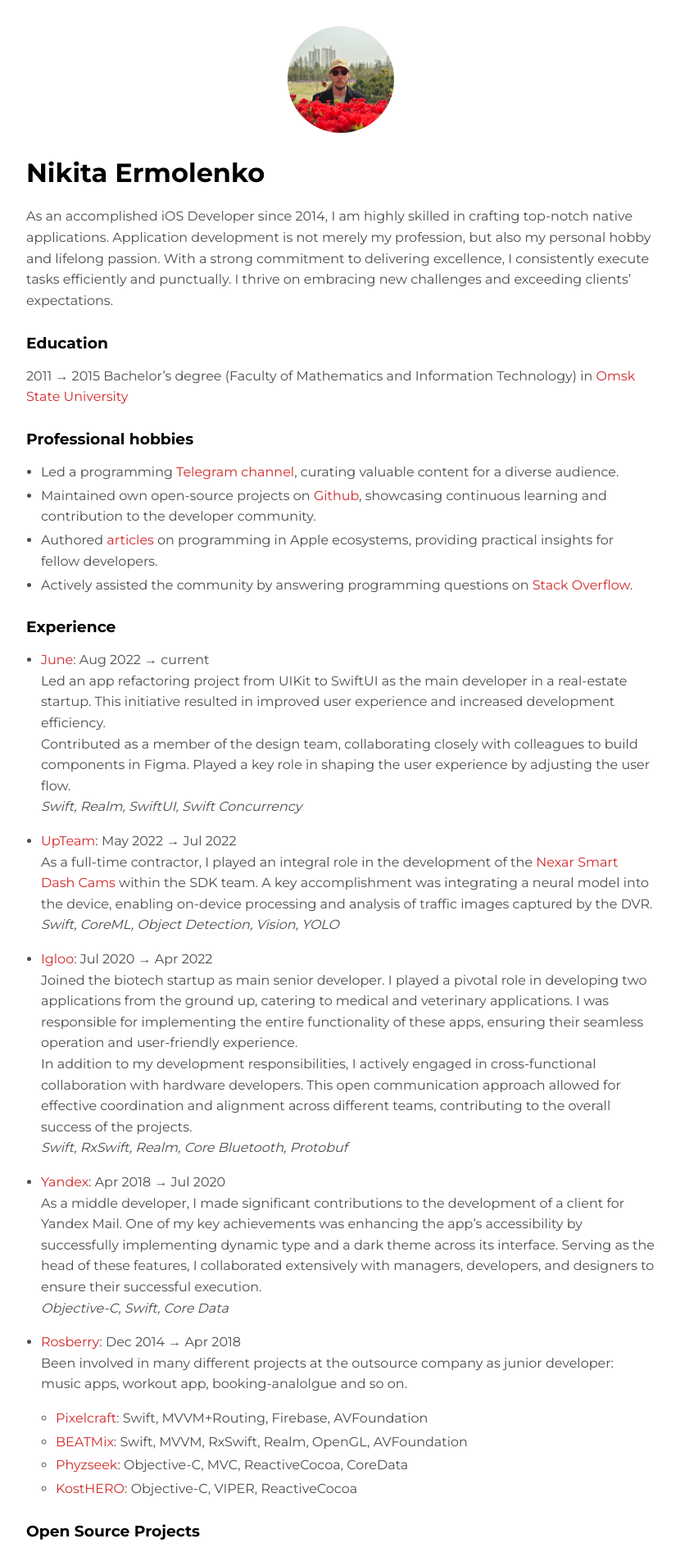
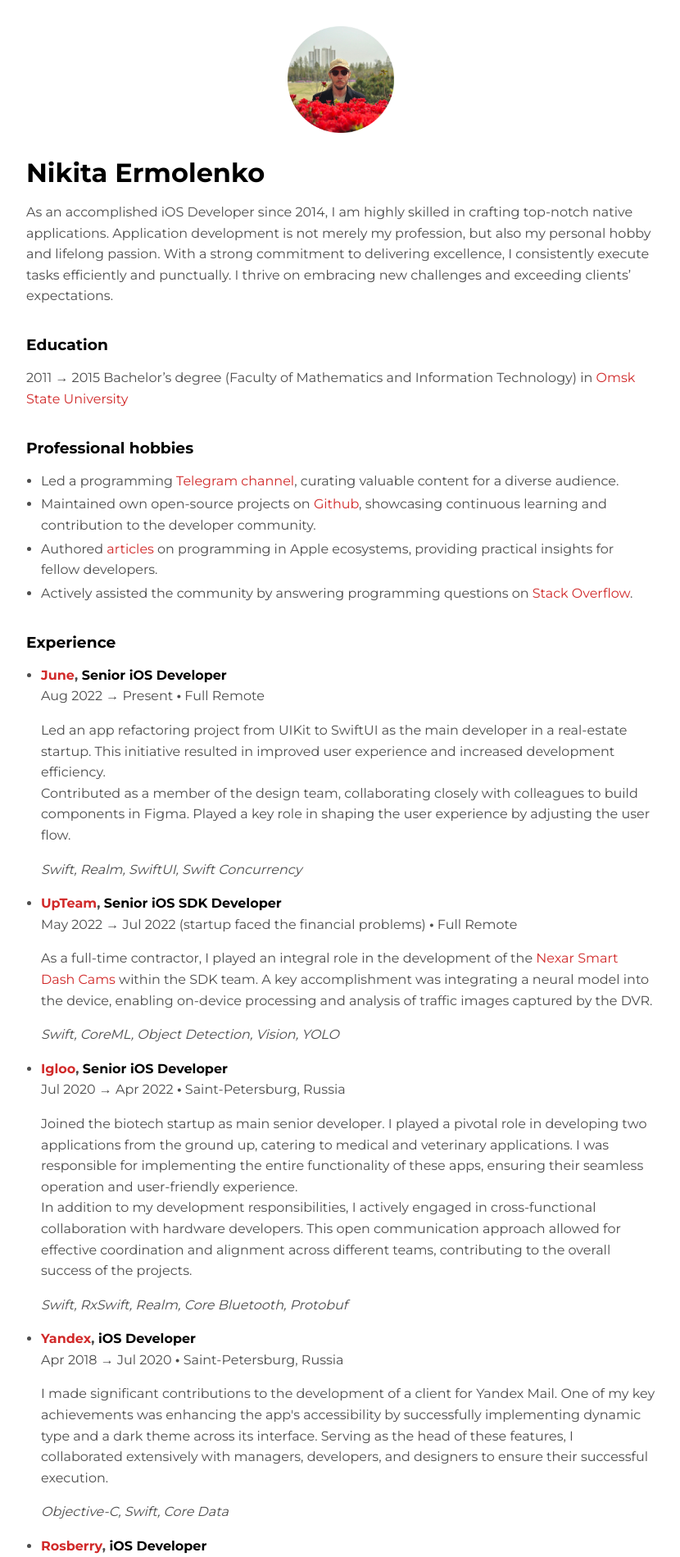
Before and after one commit to Otbivnoe/Otbivnoe.github.io, a Jekyll site: the page built from tabs/resume.md, in a window 1280 px wide. Shown: the top 1899 px of the page at 82% size, without its empty margins (224-1054 px from the left). Built offline with Jekyll 4.4.1, drawn with Linux system fonts in a browser that asks for light colours; some of the changed text lies outside the part shown.

Commit message:
Adjusted experience layout in resume + other small improvements

```diff
--- /dev/null
+++ b/_includes/experience.html
@@ -0,0 +1,7 @@
+<li>
+    <b><a href="{{ include.link }}">{{ include.company }}</a>, </b>
+    <b class="resume-position">{{ include.position }}</b>
+    <br>{{ include.time }} <b>&#x2022;</b> {{ include.city }}<br>
+    <p>{{ include.description }}</p>
+    <p><i>{{ include.stack }}</i></p>
+</li>
--- a/_layouts/resume.html
+++ b/_layouts/resume.html
@@ -13,8 +13,7 @@
         <title>{% if page.title == nil %} {{ site.title }} {% else %} {{ page.title }} {% endif %}</title>
 		<link rel="icon" href="assets/img/favicon.ico" />
         <link rel="stylesheet" href="/assets/css/style.css" />
-        <link rel="stylesheet" href="/assets/css/code-highlight.css" />
-        <link rel="stylesheet" href="/assets/css/post.css" />
+        <link rel="stylesheet" href="/assets/css/resume.css" />
 	</head>
 
 	<body>
--- a/assets/css/colors.scss
+++ b/assets/css/colors.scss
@@ -2,6 +2,12 @@
 
 $content-background-color--light: white;
 $content-background-color--dark: #141414;
+
+$header--light: black;
+$header--dark: white;
+
+$text--light: #4d4d4d;
+$text--dark: #bdbdbd;
 
 // Sidebar
 
@@ -39,12 +45,6 @@
 $post-logo-background--light: #f4f4f4;
 $post-logo-background--dark: #afb0b1;
 
-$post-header--light: black;
-$post-header--dark: white;
-
-$post-text--light: #4d4d4d;
-$post-text--dark: #bdbdbd;
-
 $post-code--light: #4d4d4d;
 $post-code--dark: #de6b18;
 
@@ -69,3 +69,8 @@
 
 $badge-title--light: black;
 $badge-title--dark: white;
+
+// Resume
+
+$resume-position--light: black;
+$resume-position--dark: white;
--- a/assets/css/post.scss
+++ b/assets/css/post.scss
@@ -34,15 +34,6 @@
   height: auto;
 }
 
-h1,
-h2,
-h3,
-h4,
-h5,
-h6 {
-  color: $post-header--light;
-}
-
 h2 {
   margin-top: 2rem;
   margin-bottom: 0.5rem;
@@ -51,35 +42,6 @@
 h3 {
   margin-top: 1.7rem;
   margin-bottom: 0.2rem;
-}
-
-p {
-  color: $post-text--light;
-  font-size: 1rem;
-}
-
-p,
-li {
-  line-height: 1.6rem;
-}
-
-a {
-  color: $red-color;
-  text-decoration: none;
-}
-
-a:hover {
-  text-decoration: underline;
-}
-
-ul,
-ol {
-  padding-left: 18px;
-}
-
-li {
-  margin: 0.2rem 0 0 0;
-  color: $post-text--light;
 }
 
 table.text th,
@@ -95,19 +57,6 @@
   background: $post-code-background--light;
   color: $post-code--light;
   font-family: inherit;
-}
-
-hr {
-  border: none;
-  margin-top: 20px;
-  margin-bottom: 20px;
-  text-align: center;
-}
-
-hr::after {
-  color: $post-text--light;
-  content: "\2022\2022\2022";
-  letter-spacing: 12px;
 }
 
 .highlight {
@@ -134,30 +83,12 @@
 }
 
 @media (prefers-color-scheme: dark) {
-  h1,
-  h2,
-  h3,
-  h4,
-  h5,
-  h6 {
-    color: $post-header--dark;
-  }
-
-  li,
-  p {
-    color: $post-text--dark;
-  }
-
   p > code,
   em > code,
   ul > code,
   li > code {
     background: $post-code-background--dark;
     color: $post-code--dark;
-  }
-
-  hr::after {
-    color: $post-text--dark;
   }
 
   .post-logo {
--- /dev/null
+++ b/assets/css/resume.scss
@@ -0,0 +1,64 @@
+---
+---
+
+@import "colors";
+
+h3 {
+    margin-top: 2.2rem;
+    margin-bottom: 0.2rem;
+}
+
+.resume-name {
+    margin-bottom: 0px;
+}
+
+.resume-position {
+    color: $resume-position--light;
+}
+
+.resume__content {
+    max-width: 1000px;
+    padding-right: 20%;
+    padding-left: 20%;
+    margin-right: auto;
+    margin-left: auto;
+}
+
+.resume__avatar-container {
+    display: block;
+    margin-top: 32px;
+    margin-bottom: 25px;
+    text-align: center;
+}
+
+.resume__avatar {
+    width: 130px;
+    height: 130px;
+}
+
+@media (prefers-color-scheme: dark) {
+    .resume-position {
+        color: $resume-position--dark;
+    }
+}
+
+@media print {
+    .resume__content {
+        padding-right: 4%;
+        padding-left: 4%;
+    }
+}
+
+@media (max-width: 800px) {
+    .resume__content {
+        width: 94%;
+        max-width: auto;
+        padding-right: 3%;
+        padding-left: 3%;
+    }
+
+    .resume__avatar {
+        width: 100px;
+        height: 100px;
+    }
+}
--- a/assets/css/style.scss
+++ b/assets/css/style.scss
@@ -20,6 +20,58 @@
   margin: 0;
   background-color: $content-background-color--light;
   font-family: "Montserrat", sans-serif;
+}
+
+h1,
+h2,
+h3,
+h4,
+h5,
+h6 {
+  color: $header--light;
+}
+
+p {
+  color: $text--light;
+  font-size: 1rem;
+}
+
+p,
+li {
+  line-height: 1.6rem;
+  font-size: 1rem;
+}
+
+a {
+  color: $red-color;
+  text-decoration: none;
+}
+
+a:hover {
+  text-decoration: underline;
+}
+
+ul,
+ol {
+  padding-left: 18px;
+}
+
+li {
+  margin: 0.2rem 0 0 0;
+  color: $text--light;
+}
+
+hr {
+  border: none;
+  margin-top: 20px;
+  margin-bottom: 20px;
+  text-align: center;
+}
+
+hr::after {
+  color: $text--light;
+  content: "\2022\2022\2022";
+  letter-spacing: 12px;
 }
 
 /* Sidebar */
@@ -319,28 +371,6 @@
   color: $badge-title--light;
 }
 
-/* Resume */
-
-.resume__content {
-  max-width: 1000px;
-  padding-right: 20%;
-  padding-left: 20%;
-  margin-right: auto;
-  margin-left: auto;
-}
-
-.resume__avatar-container {
-  display: block;
-  margin-top: 32px;
-  margin-bottom: 25px;
-  text-align: center;
-}
-
-.resume__avatar {
-  width: 130px;
-  height: 130px;
-}
-
 /* Media */
 
 @media (max-height: 800px) {
@@ -399,23 +429,29 @@
     margin-bottom: 25px;
     text-align: center;
   }
-
-  .resume__content {
-    width: 94%;
-    max-width: auto;
-    padding-right: 3%;
-    padding-left: 3%;
-  }
-
-  .resume__avatar {
-    width: 100px;
-    height: 100px;
-  }
 }
 
 @media (prefers-color-scheme: dark) {
   body {
     background-color: $content-background-color--dark;
+  }
+
+  h1,
+  h2,
+  h3,
+  h4,
+  h5,
+  h6 {
+    color: $header--dark;
+  }
+
+  li,
+  p {
+    color: $text--dark;
+  }
+
+  hr::after {
+    color: $text--dark;
   }
 
   .article {
--- a/tabs/resume.md
+++ b/tabs/resume.md
@@ -4,13 +4,15 @@
 layout: resume
 ---
 
-# Nikita Ermolenko
+<h1 class="resume-name">Nikita Ermolenko</h1>
 
 As an accomplished iOS Developer since 2014, I am highly skilled in crafting top-notch native applications. Application development is not merely my profession, but also my personal hobby and lifelong passion. With a strong commitment to delivering excellence, I consistently execute tasks efficiently and punctually. I thrive on embracing new challenges and exceeding clients' expectations.
+
 
 ### Education
 
 2011 → 2015 Bachelor's degree (Faculty of Mathematics and Information Technology) in [Omsk State University](https://omsu.ru/about/structure/general/omp/eng/)
+
 
 ### Professional hobbies
 
@@ -19,42 +21,80 @@
 - Authored [articles](/) on programming in Apple ecosystems, providing practical insights for fellow developers.
 - Actively assisted the community by answering programming questions on [Stack Overflow](https://stackoverflow.com/users/3733734/nikita-ermolenko?tab=profile).
 
+
 ### Experience
-- [June](https://junehomes.com/about-us): Aug 2022 → current
-<br>
+
+<ul>
+{%
+include experience.html
+company = "June"
+link = "https://junehomes.com/about-us"
+position = "Senior iOS Developer"
+time = "Aug 2022 → Present"
+city = "Full Remote"
+description = "
 Led an app refactoring project from UIKit to SwiftUI as the main developer in a real-estate startup. This initiative resulted in improved user experience and increased development efficiency.
 <br>
 Contributed as a member of the design team, collaborating closely with colleagues to build components in Figma. Played a key role in shaping the user experience by adjusting the user flow.
-<br>
-*Swift, Realm, SwiftUI, Swift Concurrency*
+"
+stack = "Swift, Realm, SwiftUI, Swift Concurrency"
+%}
 
-- [UpTeam](https://upteam.com): May 2022 → Jul 2022
-<br>
-As a full-time contractor, I played an integral role in the development of the [Nexar Smart Dash Cams](https://www.getnexar.com) within the SDK team. A key accomplishment was integrating a neural model into the device, enabling on-device processing and analysis of traffic images captured by the DVR.
-<br>
-*Swift, CoreML, Object Detection, Vision, YOLO*
+{%
+include experience.html
+company = "UpTeam"
+link = "https://upteam.com"
+position = "Senior iOS SDK Developer"
+time = "May 2022 → Jul 2022 (startup faced the financial problems)"
+city = "Full Remote"
+description = "
+As a full-time contractor, I played an integral role in the development of the <a href='https://www.getnexar.com'>Nexar Smart Dash Cams</a> within the SDK team. A key accomplishment was integrating a neural model into the device, enabling on-device processing and analysis of traffic images captured by the DVR.
+"
+stack = "Swift, CoreML, Object Detection, Vision, YOLO"
+%}
 
-- [Igloo](https://iglootest.ru): Jul 2020 → Apr 2022
-<br>
+{%
+include experience.html
+company = "Igloo"
+link = "https://www.linkedin.com/company/iglootest/about/"
+position = "Senior iOS Developer"
+time = "Jul 2020 → Apr 2022"
+city = "Saint-Petersburg, Russia"
+description = "
 Joined the biotech startup as main senior developer. I played a pivotal role in developing two applications from the ground up, catering to medical and veterinary applications. I was responsible for implementing the entire functionality of these apps, ensuring their seamless operation and user-friendly experience.
 <br>
 In addition to my development responsibilities, I actively engaged in cross-functional collaboration with hardware developers. This open communication approach allowed for effective coordination and alignment across different teams, contributing to the overall success of the projects.
-<br>
-*Swift, RxSwift, Realm, Core Bluetooth, Protobuf*
+"
+stack = "Swift, RxSwift, Realm, Core Bluetooth, Protobuf"
+%}
 
-- [Yandex](https://apps.apple.com/us/app/yandex-mail-email-app/id441785419): Apr 2018 → Jul 2020
-<br>
-As a middle developer, I made significant contributions to the development of a client for Yandex Mail. One of my key achievements was enhancing the app's accessibility by successfully implementing dynamic type and a dark theme across its interface. Serving as the head of these features, I collaborated extensively with managers, developers, and designers to ensure their successful execution.
-<br>
-*Objective-C, Swift, Core Data*
+{%
+include experience.html
+company = "Yandex"
+link = "https://yandex.com/company/"
+position = "iOS Developer"
+time = "Apr 2018 → Jul 2020"
+city = "Saint-Petersburg, Russia"
+description = "
+I made significant contributions to the development of a client for Yandex Mail. One of my key achievements was enhancing the app's accessibility by successfully implementing dynamic type and a dark theme across its interface. Serving as the head of these features, I collaborated extensively with managers, developers, and designers to ensure their successful execution.
+"
+stack = "Objective-C, Swift, Core Data"
+%}
 
-- [Rosberry](https://rosberry.com/): Dec 2014 → Apr 2018
-<br>
+{%
+include experience.html
+company = "Rosberry"
+link = "https://rosberry.com/"
+position = "iOS Developer"
+time = "Dec 2014 → Apr 2018"
+city = "Omsk, Russia"
+description = "
 Been involved in many different projects at the outsource company as junior developer: music apps, workout app, booking-analolgue and so on.
-    - [Pixelcraft](https://itunes.apple.com/us/app/pixelcraft-color-by-number-art/id1303437993?mt=8): Swift, MVVM+Routing, Firebase, AVFoundation
-    - [BEATMix](https://itunes.apple.com/us/app/beatmix/id1227356223): Swift, MVVM, RxSwift, Realm, OpenGL, AVFoundation
-    - [Phyzseek](https://itunes.apple.com/us/app/id1076780161?mt=8): Objective-C, MVC, ReactiveCocoa, CoreData
-    - [KostHERO](https://itunes.apple.com/ru/app/kosthero/id1140399629?l=en&mt=8): Objective-C, VIPER, ReactiveCocoa
+"
+stack = "Swift, RxSwift, ReactiveCocoa, Viper, CoreData, Objective-C"
+%}
+</ul>
+
 
 ### Open Source Projects
 
@@ -64,12 +104,14 @@
  - [Framezilla](https://github.com/Otbivnoe/Framezilla): Elegant library that wraps working with frames with a nice chaining syntax.
  - [Framer](https://github.com/Otbivnoe/Framer): Framer is a good framework that wraps working with frames with a nice chaining syntax.
 
+
 ### Articles
 
 {% for post in site.posts | sort: "date" %}
 - [{{ post.title }}]({{ post.url }}). {{ post.subtitle }}
 {% endfor %}
 
+
 ### Contacts
 
 - <a href="mailto:{{ site.email }}">Email me</a>
```
Also changed, not shown: tabs/about.md (+2 -2 lines).
